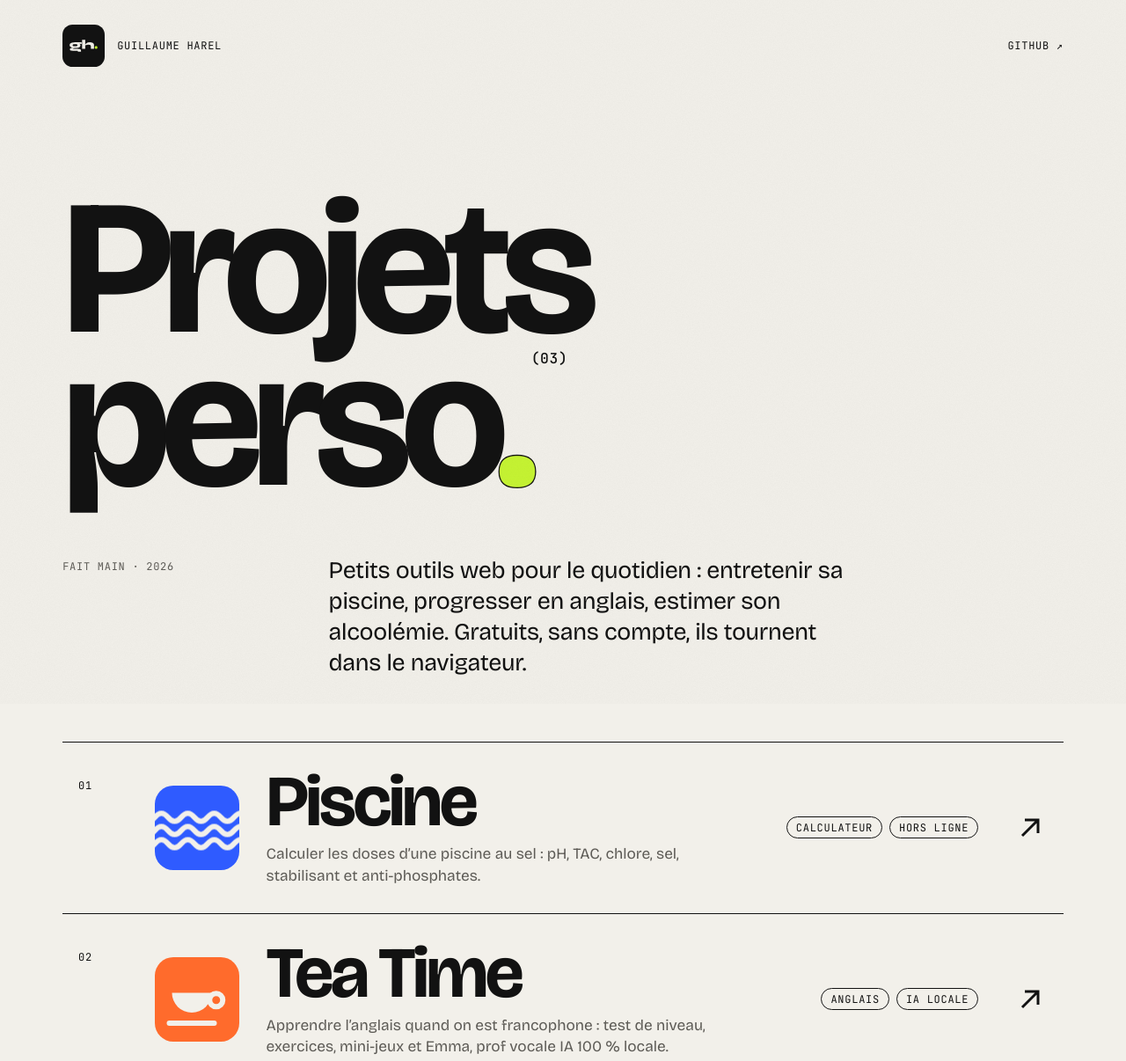
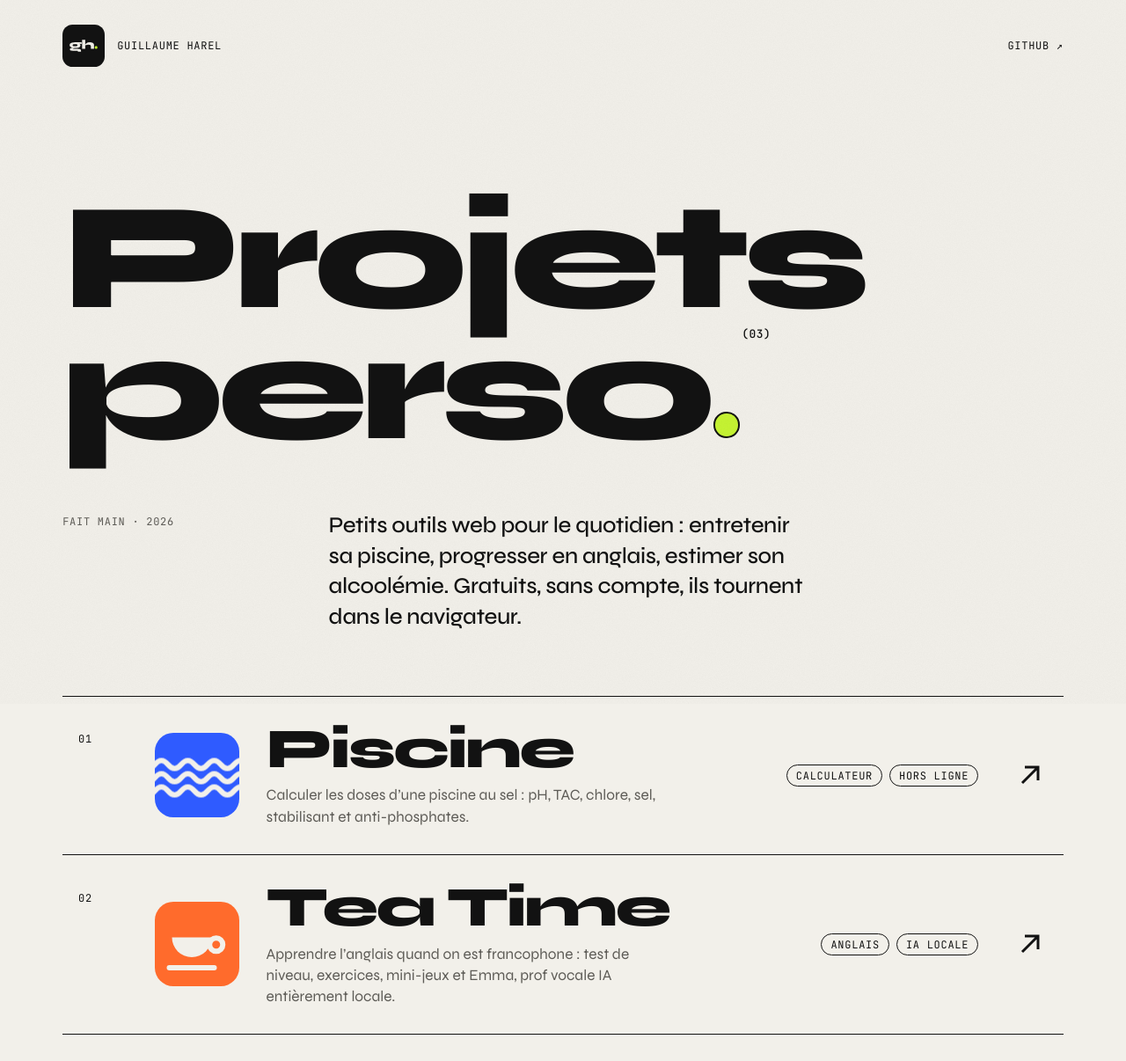
Before and after one commit to gharel/perso, a plain HTML site: page index.html in a window 1280 px wide. Shown: the top 1206 px of the page at 88% size. Drawn offline with nearby package versions, Linux system fonts and the light colour scheme.

Commit message:
Typo de la page en Syne, comme le logo
Titres, noms de projets et textes passent de Bricolage Grotesque à Syne
(tailles réduites car Syne 800 est très large). Le point de « perso. »
devient une pastille ronde comme celle du logo.

Co-Authored-By: Claude Opus 5.5 <noreply@anthropic.com>

```diff
--- a/index.html
+++ b/index.html
@@ -14,7 +14,7 @@
 <meta property="og:type" content="website">
 <link rel="preconnect" href="https://fonts.googleapis.com">
 <link rel="preconnect" href="https://fonts.gstatic.com" crossorigin>
-<link href="https://fonts.googleapis.com/css2?family=Bricolage+Grotesque:opsz,wght@12..96,400..800&family=JetBrains+Mono:wght@400;500&display=swap" rel="stylesheet">
+<link href="https://fonts.googleapis.com/css2?family=Syne:wght@400..800&family=JetBrains+Mono:wght@400;500&display=swap" rel="stylesheet">
 <style>
 :root {
   --paper: #F2F0EA;
@@ -31,7 +31,7 @@
   --grain-opacity: .10;
   --on-fg-accent: var(--lime);
   --dot-stroke: transparent;
-  --display: "Bricolage Grotesque", "Helvetica Neue", Arial, sans-serif;
+  --display: "Syne", "Helvetica Neue", Arial, sans-serif;
   --mono: "JetBrains Mono", ui-monospace, "Cascadia Mono", Consolas, monospace;
   --gutter: clamp(16px, 4vw, 56px);
   --ease: cubic-bezier(.2, .8, .2, 1);
@@ -65,7 +65,6 @@ body {
   background: var(--bg);
   color: var(--fg);
   font-family: var(--display);
-  font-optical-sizing: auto;
   -webkit-font-smoothing: antialiased;
   overflow-x: hidden;
 }
@@ -109,16 +108,19 @@ a { color: inherit; text-decoration: none; }
 .hero { padding-block: clamp(40px, 9vw, 120px) clamp(32px, 6vw, 72px); }
 .title {
   margin: 0;
-  font-size: clamp(76px, 17vw, 232px);
-  line-height: .8;
-  letter-spacing: -.055em;
-  font-weight: 700;
-  font-variation-settings: "opsz" 96;
+  font-size: clamp(54px, 13.5vw, 184px);
+  line-height: .86;
+  letter-spacing: -.045em;
+  font-weight: 800;
 }
 .title .dot {
-  color: var(--lime);
-  -webkit-text-stroke: max(2px, .012em) var(--fg);
-  paint-order: stroke fill;
+  display: inline-block;
+  width: max(.17em, 12px);
+  height: max(.17em, 12px);
+  margin-left: .03em;
+  border-radius: 50%;
+  background: var(--lime);
+  border: max(1.5px, .012em) solid var(--fg);
 }
 .title sup {
   font-family: var(--mono);
@@ -138,9 +140,10 @@ a { color: inherit; text-decoration: none; }
 }
 .lead p {
   margin: 0;
-  font-size: clamp(19px, 2.1vw, 28px);
-  line-height: 1.3;
-  letter-spacing: -.01em;
+  font-size: clamp(18px, 2vw, 26px);
+  line-height: 1.35;
+  letter-spacing: -.015em;
+  font-weight: 500;
   max-width: 34ch;
 }
 .lead .mono { color: var(--sub); padding-top: .4em; }
@@ -178,10 +181,10 @@ a { color: inherit; text-decoration: none; }
 .body { grid-area: body; min-width: 0; }
 .name {
   display: block;
-  font-size: clamp(40px, 6.4vw, 88px);
-  line-height: .92;
-  letter-spacing: -.045em;
-  font-weight: 700;
+  font-size: clamp(26px, 5vw, 68px);
+  line-height: .95;
+  letter-spacing: -.04em;
+  font-weight: 800;
   transition: transform .5s var(--ease);
 }
 .row:hover .name { transform: translateX(10px); }
@@ -267,7 +270,7 @@ g:nth-child(2) > .wave { animation-duration: 3s; animation-direction: reverse; }
 
   <main>
     <section class="hero">
-      <h1 class="title reveal" style="--i:1">Projets<br>perso<span class="dot">.</span><sup>(03)</sup></h1>
+      <h1 class="title reveal" style="--i:1">Projets<br>perso<span class="dot" aria-hidden="true"></span><sup>(03)</sup></h1>
       <div class="lead reveal" style="--i:2">
         <span class="mono">Fait main · 2026</span>
         <p>Petits outils web pour le quotidien&nbsp;: entretenir sa piscine, progresser en anglais, estimer son alcoolémie. Gratuits, sans compte, ils tournent dans le navigateur.</p>
@@ -308,7 +311,7 @@ g:nth-child(2) > .wave { animation-duration: 3s; animation-direction: reverse; }
           </svg>
           <span class="body">
             <span class="name">Tea Time</span>
-            <span class="desc">Apprendre l’anglais quand on est francophone&nbsp;: test de niveau, exercices, mini-jeux et Emma, prof vocale IA 100&nbsp;% locale.</span>
+            <span class="desc">Apprendre l’anglais quand on est francophone&nbsp;: test de niveau, exercices, mini-jeux et Emma, prof vocale IA entièrement locale.</span>
           </span>
           <span class="tags mono"><span class="tag">Anglais</span><span class="tag">IA locale</span></span>
           <svg class="arrow" viewBox="0 0 40 40" aria-hidden="true"><path d="M11 29L29 11M14 11H29V26" fill="none" stroke="currentColor" stroke-width="3"/></svg>
```
